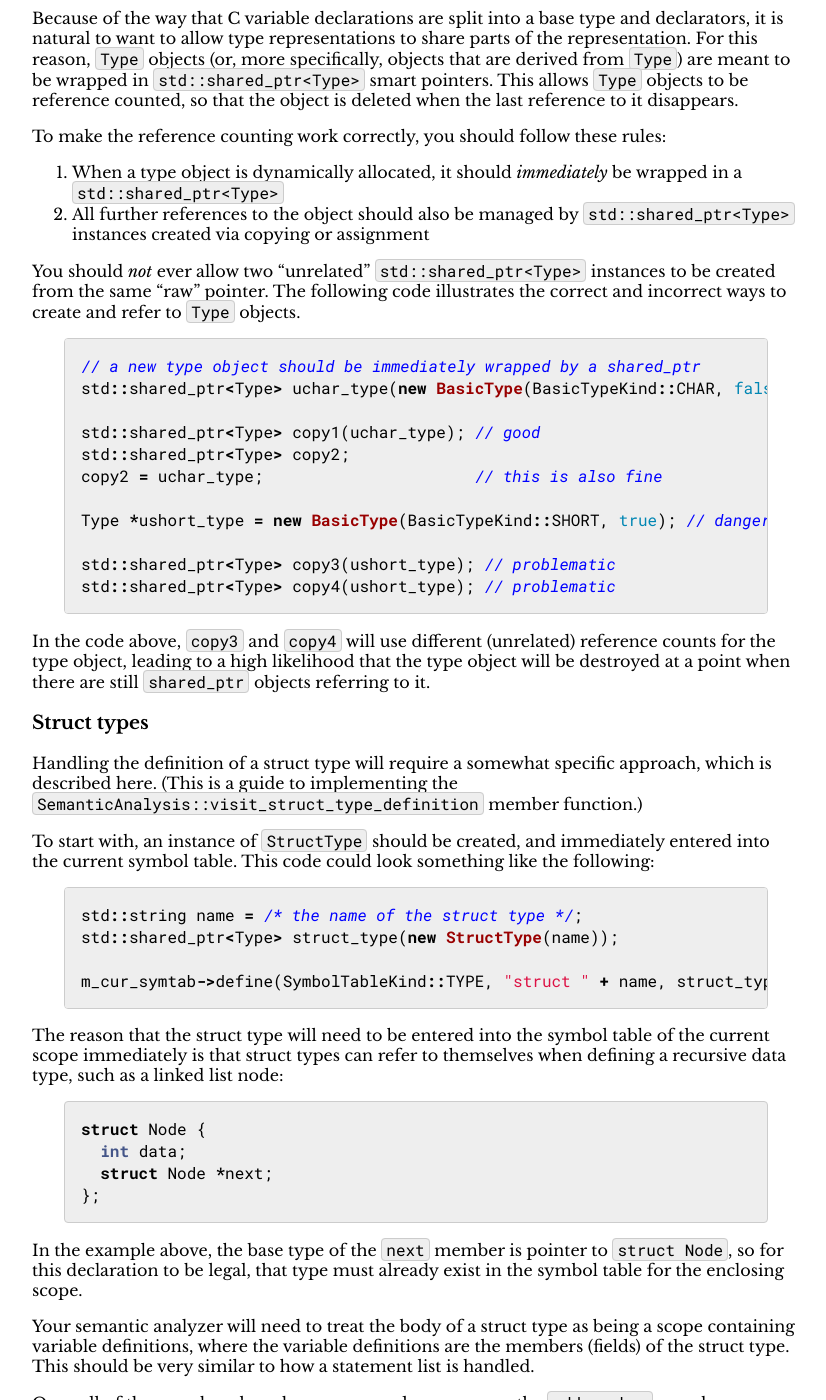
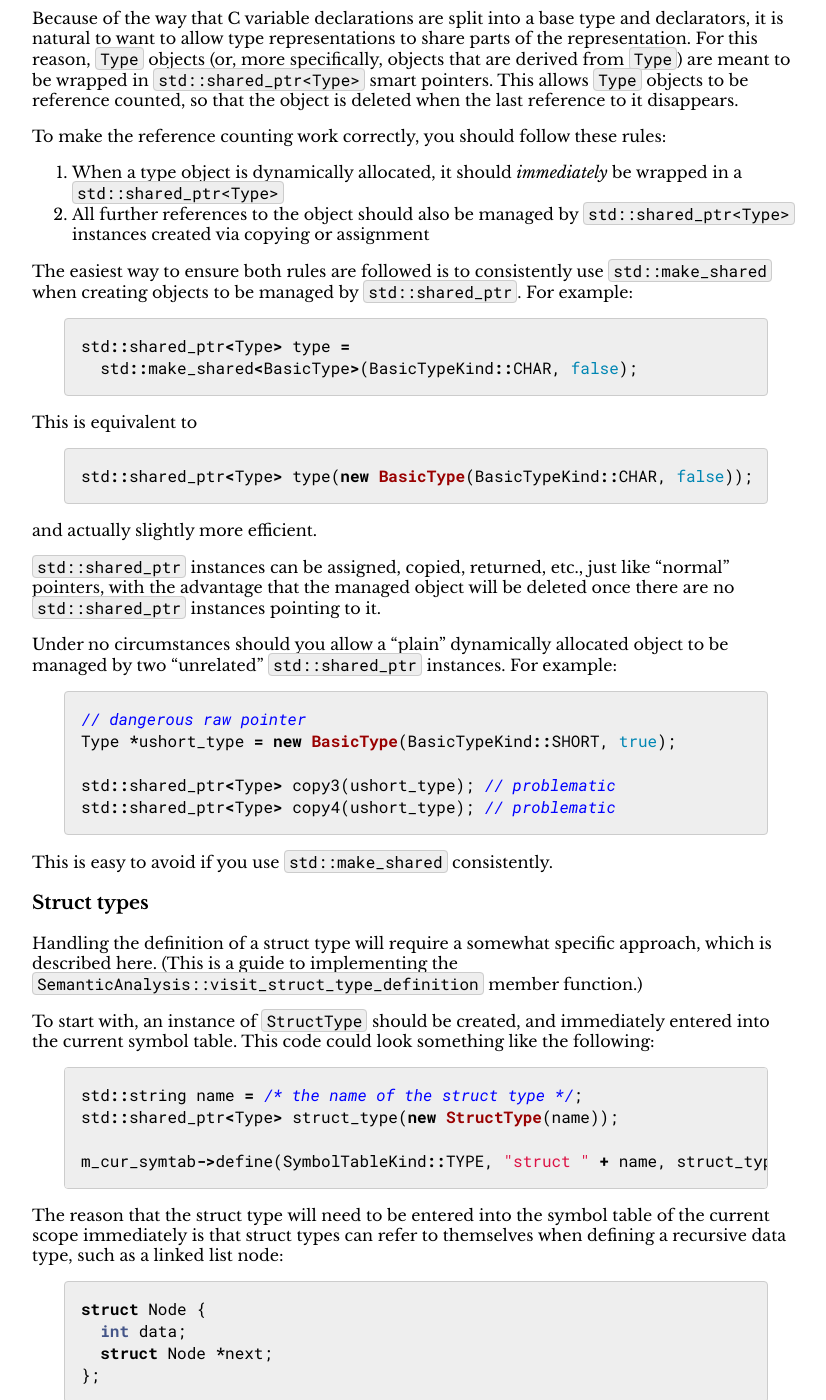
Before and after one commit to jhucompilers/fall2024, a Jekyll site: the page built from assign/assign03.md, in a window 1280 px wide and 1400 px high, scrolled down 5425 px. Shown: the whole window, without its empty margins (224-1050 px from the left). Built offline with Jekyll 4.4.1, drawn with Linux system fonts in a browser that asks for light colours; some of the changed text lies outside the part shown.

Commit message:
more updates for fall 2024

````diff
--- a/assign/assign03.md
+++ b/assign/assign03.md
@@ -310,6 +310,7 @@ rules:
 2. All further references to the object should also be managed by
    `std::shared_ptr<Type>` instances created via copying or assignment
 
+<!--
 You should *not* ever allow two "unrelated" `std::shared_ptr<Type>` instances
 to be created from the same "raw" pointer. The following code illustrates
 the correct and incorrect ways to create and refer to `Type` objects.
@@ -331,6 +332,43 @@ std::shared_ptr<Type> copy4(ushort_type); // problematic
 In the code above, `copy3` and `copy4` will use different (unrelated) reference counts
 for the type object, leading to a high likelihood that the type object will be
 destroyed at a point when there are still `shared_ptr` objects referring to it.
+-->
+
+The easiest way to ensure both rules are followed is to consistently use
+`std::make_shared` when creating objects to be managed by `std::shared_ptr`.
+For example:
+
+```c++
+std::shared_ptr<Type> type =
+  std::make_shared<BasicType>(BasicTypeKind::CHAR, false);
+```
+
+This is equivalent to
+
+```c++
+std::shared_ptr<Type> type(new BasicType(BasicTypeKind::CHAR, false));
+```
+
+and actually slightly more efficient.
+
+`std::shared_ptr` instances can be assigned, copied, returned, etc.,
+just like "normal" pointers, with the advantage that the managed object
+will be deleted once there are no `std::shared_ptr` instances pointing
+to it.
+
+Under no circumstances should you allow a "plain" dynamically allocated
+object to be managed by two "unrelated" `std::shared_ptr` instances.
+For example:
+
+```c++
+// dangerous raw pointer
+Type *ushort_type = new BasicType(BasicTypeKind::SHORT, true);
+
+std::shared_ptr<Type> copy3(ushort_type); // problematic
+std::shared_ptr<Type> copy4(ushort_type); // problematic
+```
+
+This is easy to avoid if you use `std::make_shared` consistently.
 
 ### Struct types
 
@@ -553,12 +591,16 @@ The `promote_to_int` member function could be implemented this way:
 Node *SemanticAnalysis::promote_to_int(Node *n) {
   assert(n->get_type()->is_integral());
   assert(n->get_type()->get_basic_type_kind() < BasicTypeKind::INT);
-  std::shared_ptr<Type> type(new BasicType(BasicTypeKind::INT, n->get_type()->is_signed()));
+  std::shared_ptr<Type> type =
+    std::make_shared<BasicType>(BasicTypeKind::INT,
+                                n->get_type()->is_signed());
   return implicit_conversion(n, type);
 }
 
-Node *SemanticAnalysis::implicit_conversion(Node *n, const std::shared_ptr<Type> &type) {
-  std::unique_ptr<Node> conversion(new Node(AST_IMPLICIT_CONVERSION, {n}));
+Node *SemanticAnalysis::implicit_conversion(Node *n,
+                                            std::shared_ptr<Type> type) {
+  std::unique_ptr<Node> conversion(
+    new Node(AST_IMPLICIT_CONVERSION, {n}));
   conversion->set_type(type);
   return conversion.release();
 }
````
